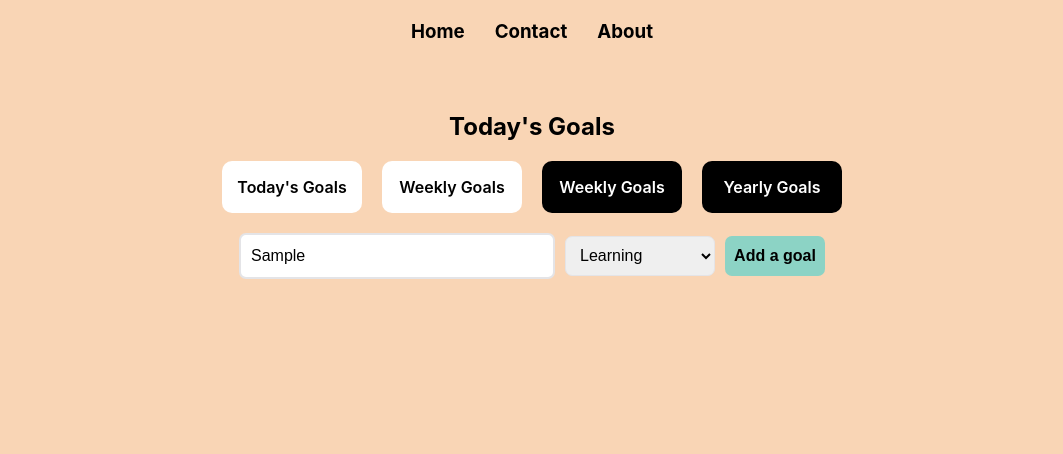
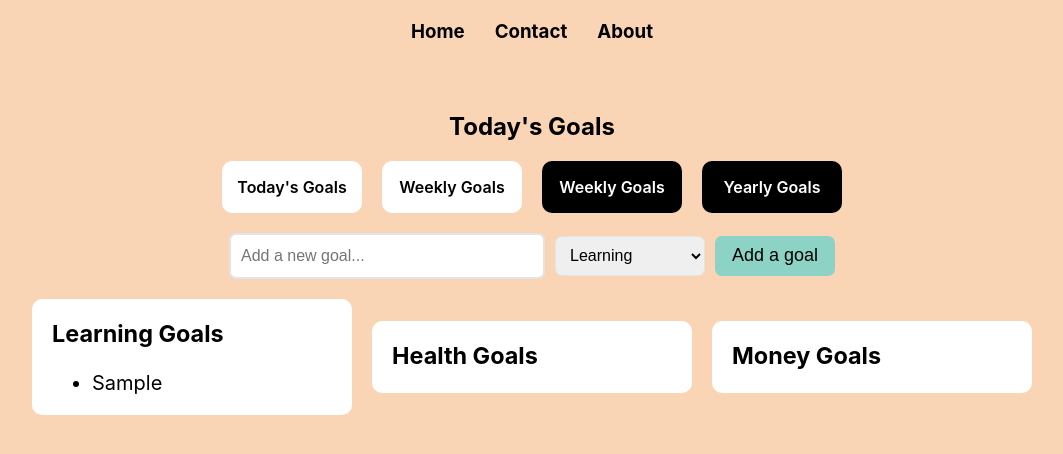
Before and after one commit to iftekar2/FinalProject, a React (Create React App) app: page / in a window 1280 px wide. Both pictures are taken after typing "Sample" into the empty fields and a click on the button "Add a goal". Shown: the top 454 px of the page, without its empty margins (108-1171 px from the left). Built offline with nearby package versions, Linux system fonts and the light colour scheme.

Commit message:
Goals are being added

```diff
--- /dev/null
+++ b/src/Components/GoalApp.js
@@ -0,0 +1,27 @@
+import React, { useState } from "react";
+import GoalInput from "./GoalInput";
+import GoalList from "./GoalList";
+
+function GoalApp() {
+  const [goals, setGoals] = useState({
+    Learning: [],
+    Health: [],
+    Money: [],
+  });
+
+  const addGoal = (goalText, category) => {
+    setGoals((prevGoals) => ({
+      ...prevGoals,
+      [category]: [...prevGoals[category], goalText],
+    }));
+  };
+
+  return (
+    <div>
+      <GoalInput addGoal={addGoal} />
+      <GoalList goals={goals} />
+    </div>
+  );
+}
+
+export default GoalApp;
--- a/src/Components/Inputs.js
+++ b/src/Components/GoalInput.js
@@ -1,25 +1,42 @@
 import React, { useState } from "react";
 import styled from "styled-components";
 
-export default function Inputs() {
-  const [selectedOption, setSelectedOption] = useState("Learning");
+export default function Inputs({ addGoal }) {
+  const [goalText, setGoalText] = useState("");
+  const [selectedCategory, setSelectedCategory] = useState("Learning");
 
-  const handleChange = (e) => {
-    setSelectedOption(e.target.value);
+  const handleTextChange = (e) => {
+    setGoalText(e.target.value);
+  };
+
+  const handleCategoryChange = (e) => {
+    setSelectedCategory(e.target.value);
+  };
+
+  const handleAddGoal = () => {
+    if (goalText.trim()) {
+      addGoal(goalText, selectedCategory);
+      setGoalText("");
+    }
   };
 
   return (
     <div>
       <InputFeilds>
         <SearchBar>
-          <input placeholder="Add a new goal..."></input>
+          <input
+            type="text"
+            placeholder="Add a new goal..."
+            value={goalText}
+            onChange={handleTextChange}
+          />
         </SearchBar>
 
         <SelectOptions>
           <select
             id="activity-dropdown"
-            value={selectedOption}
-            onChange={handleChange}
+            value={selectedCategory}
+            onChange={handleCategoryChange}
           >
             <option value="Learning">Learning</option>
             <option value="Health">Health</option>
@@ -28,7 +45,7 @@ export default function Inputs() {
         </SelectOptions>
 
         <AddButton>
-          <button>Add a goal</button>
+          <button onClick={handleAddGoal}>Add a goal</button>
         </AddButton>
       </InputFeilds>
     </div>
@@ -70,13 +87,11 @@ const SelectOptions = styled.div`
 const AddButton = styled.div`
   button {
     height: 40px;
-    width: 100px;
+    width: 120px;
     border: none;
     border-radius: 7px;
     background-color: #8cd3c5;
-    font-size: 16px;
-    font-weight: 550;
+    font-size: 18px;
+    font-weight: 500;
   }
 `;
-
-//How are polimorphesum and inhaterence connected to OOP.
--- /dev/null
+++ b/src/Components/GoalList.js
@@ -0,0 +1,75 @@
+import React from "react";
+import styled from "styled-components";
+
+function GoalList({ goals }) {
+  return (
+    <GoalType>
+      <LearningBox>
+        <h3>Learning Goals</h3>
+        <ul>
+          {goals.Learning.map((goal, index) => (
+            <li key={index}>{goal}</li>
+          ))}
+        </ul>
+      </LearningBox>
+
+      <HealthBox>
+        <h3>Health Goals</h3>
+        <ul>
+          {goals.Health.map((goal, index) => (
+            <li key={index}>{goal}</li>
+          ))}
+        </ul>
+      </HealthBox>
+
+      <MoneyBox>
+        <h3>Money Goals</h3>
+        <ul>
+          {goals.Money.map((goal, index) => (
+            <li key={index}>{goal}</li>
+          ))}
+        </ul>
+      </MoneyBox>
+    </GoalType>
+  );
+}
+
+const GoalType = styled.div`
+  display: flex;
+  justify-content: center;
+  align-items: center;
+  gap: 20px;
+  margin-top: 20px;
+`;
+
+const LearningBox = styled.div`
+  color: black;
+  background-color: white;
+  width: 300px;
+  padding-left: 20px;
+  padding-top: 20px;
+  border-radius: 10px;
+  font-size: 20px;
+`;
+
+const HealthBox = styled.div`
+  color: black;
+  background-color: white;
+  width: 300px;
+  padding-left: 20px;
+  padding-top: 20px;
+  border-radius: 10px;
+  font-size: 20px;
+`;
+
+const MoneyBox = styled.div`
+  color: black;
+  background-color: white;
+  width: 300px;
+  padding-left: 20px;
+  padding-top: 20px;
+  border-radius: 10px;
+  font-size: 20px;
+`;
+
+export default GoalList;
--- a/src/Components/Home.js
+++ b/src/Components/Home.js
@@ -1,7 +1,7 @@
 import React from "react";
 import "./Home.css";
 import GoalTimeLine from "./GoalTimeLine";
-import Inputs from "./Inputs";
+import GoalApp from "./GoalApp";
 
 function Home() {
   return (
@@ -11,7 +11,7 @@ function Home() {
           <h2>Today's Goals</h2>
         </div>
         <GoalTimeLine />
-        <Inputs />
+        <GoalApp />
       </div>
     </div>
   );
```
Also changed, not shown: src/Components/Categorys.js (added, +14 -0 lines).
